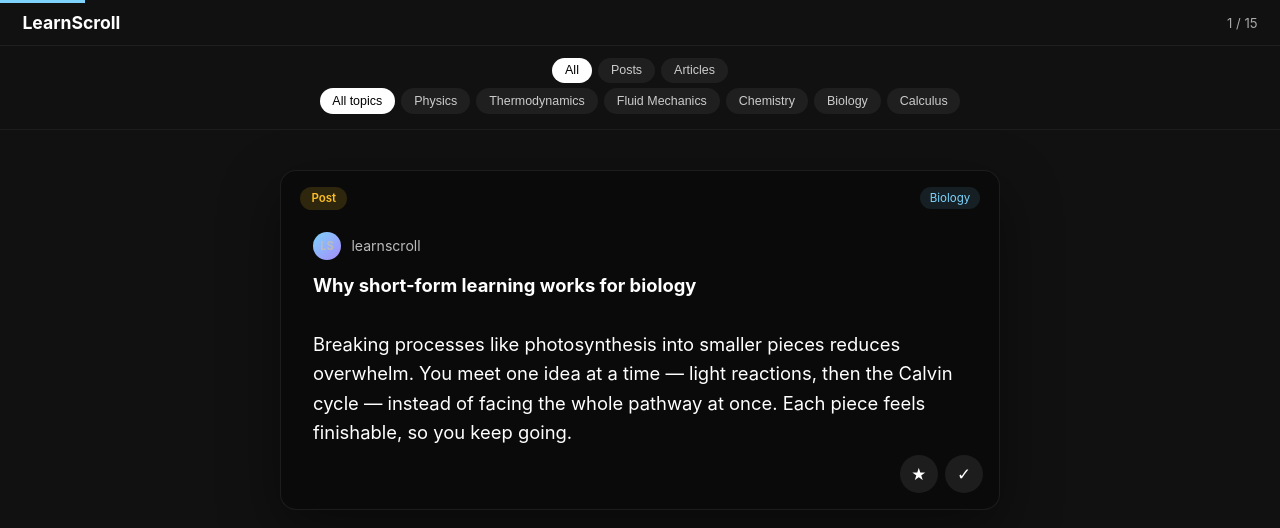
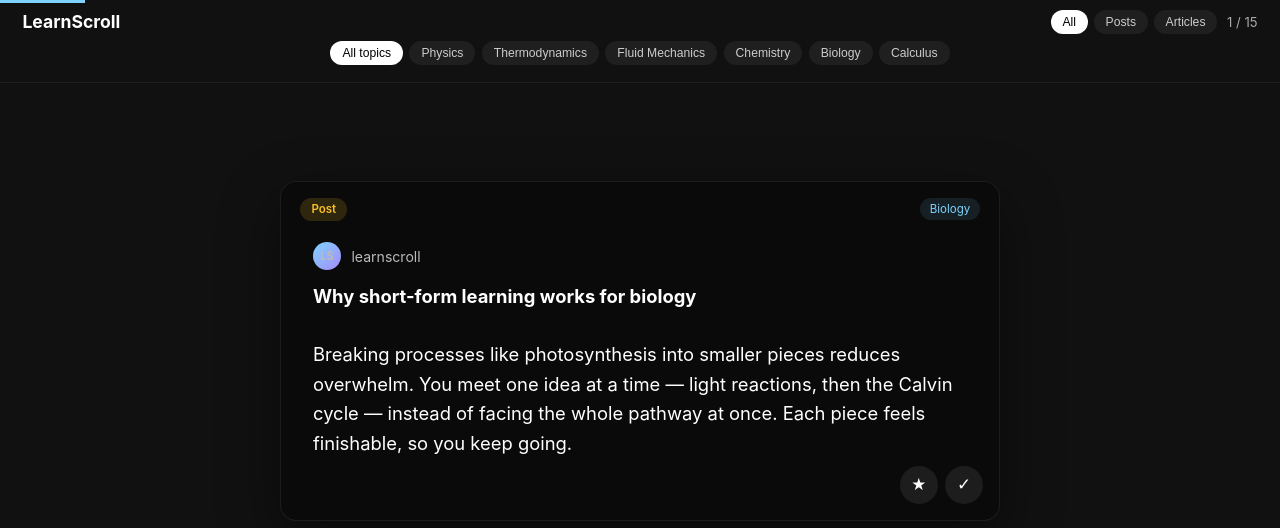
Before and after one commit to Jargal0613/learnscroll-prototype, a plain HTML site: page index.html in a window 1280 px wide. Drawn offline with Linux system fonts and the light colour scheme.

Commit message:
Move type filters to the right; keep topics in a single top row

```diff
--- a/index.html
+++ b/index.html
@@ -19,11 +19,11 @@
     overflow-y: scroll;
     scroll-snap-type: y mandatory;
     scroll-behavior: smooth;
-    padding-top: 6.5rem;
+    padding-top: 5.2rem;
   }
   .card {
-    height: calc(100vh - 6.5rem);
-    height: calc(100dvh - 6.5rem);
+    height: calc(100vh - 5.2rem);
+    height: calc(100dvh - 5.2rem);
     scroll-snap-align: start;
     display: flex;
     align-items: center;
@@ -137,39 +137,44 @@
   .top-bar {
     position: fixed;
     top: 0; left: 0; right: 0;
-    padding: 0.75rem 1.4rem;
+    height: 5.2rem;
+    padding: 0.6rem 1.4rem 0.5rem;
     display: flex;
-    justify-content: space-between;
-    align-items: center;
+    flex-direction: column;
+    gap: 0.45rem;
     background: #111;
     z-index: 50;
     border-bottom: 1px solid rgba(255,255,255,0.06);
   }
+  .top-row {
+    display: flex;
+    justify-content: space-between;
+    align-items: center;
+  }
   .logo { font-weight: 700; font-size: 1.1rem; }
+  .right-controls {
+    display: flex;
+    align-items: center;
+    gap: 0.6rem;
+  }
   .counter { font-size: 0.82rem; color: #aaa; }
-  .controls {
-    position: fixed;
-    top: 3.1rem;
-    left: 0; right: 0;
-    z-index: 40;
-    background: #111;
-    padding: 0.5rem 1rem 0.6rem;
-    border-bottom: 1px solid rgba(255,255,255,0.05);
+  .type-filters {
+    display: flex;
+    gap: 0.35rem;
   }
-  .row {
+  .topic-row {
     display: flex;
     gap: 0.4rem;
     justify-content: center;
     flex-wrap: wrap;
-    margin-bottom: 0.35rem;
   }
   .filter-btn, .topic-btn {
     background: rgba(255,255,255,0.06);
     border: none;
     color: #ccc;
-    padding: 0.35rem 0.8rem;
+    padding: 0.32rem 0.75rem;
     border-radius: 999px;
-    font-size: 0.78rem;
+    font-size: 0.76rem;
     cursor: pointer;
     font-weight: 500;
   }
@@ -185,16 +190,18 @@
 <body>
 <div class="progress-bar" id="progressBar"></div>
 <div class="top-bar">
-  <div class="logo">LearnScroll</div>
-  <div class="counter" id="counter">1 / 0</div>
-</div>
-<div class="controls">
-  <div class="row" id="typeFilters">
-    <button class="filter-btn active" data-filter="all">All</button>
-    <button class="filter-btn" data-filter="post">Posts</button>
-    <button class="filter-btn" data-filter="article">Articles</button>
+  <div class="top-row">
+    <div class="logo">LearnScroll</div>
+    <div class="right-controls">
+      <div class="type-filters" id="typeFilters">
+        <button class="filter-btn active" data-filter="all">All</button>
+        <button class="filter-btn" data-filter="post">Posts</button>
+        <button class="filter-btn" data-filter="article">Articles</button>
+      </div>
+      <div class="counter" id="counter">1 / 0</div>
+    </div>
   </div>
-  <div class="row" id="topicFilters">
+  <div class="topic-row" id="topicFilters">
     <button class="topic-btn active" data-topic="all">All topics</button>
     <button class="topic-btn" data-topic="physics">Physics</button>
     <button class="topic-btn" data-topic="thermodynamics">Thermodynamics</button>
```
